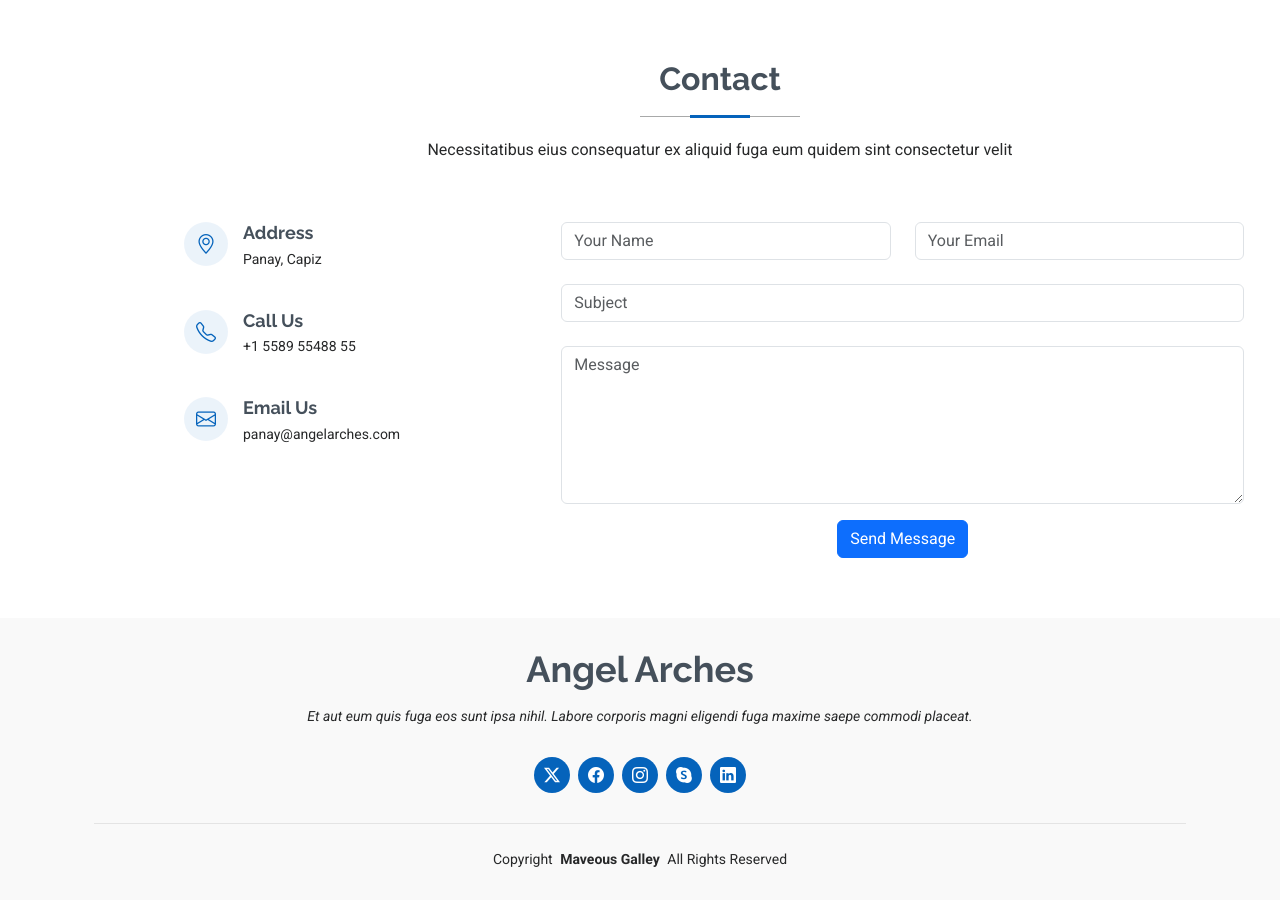
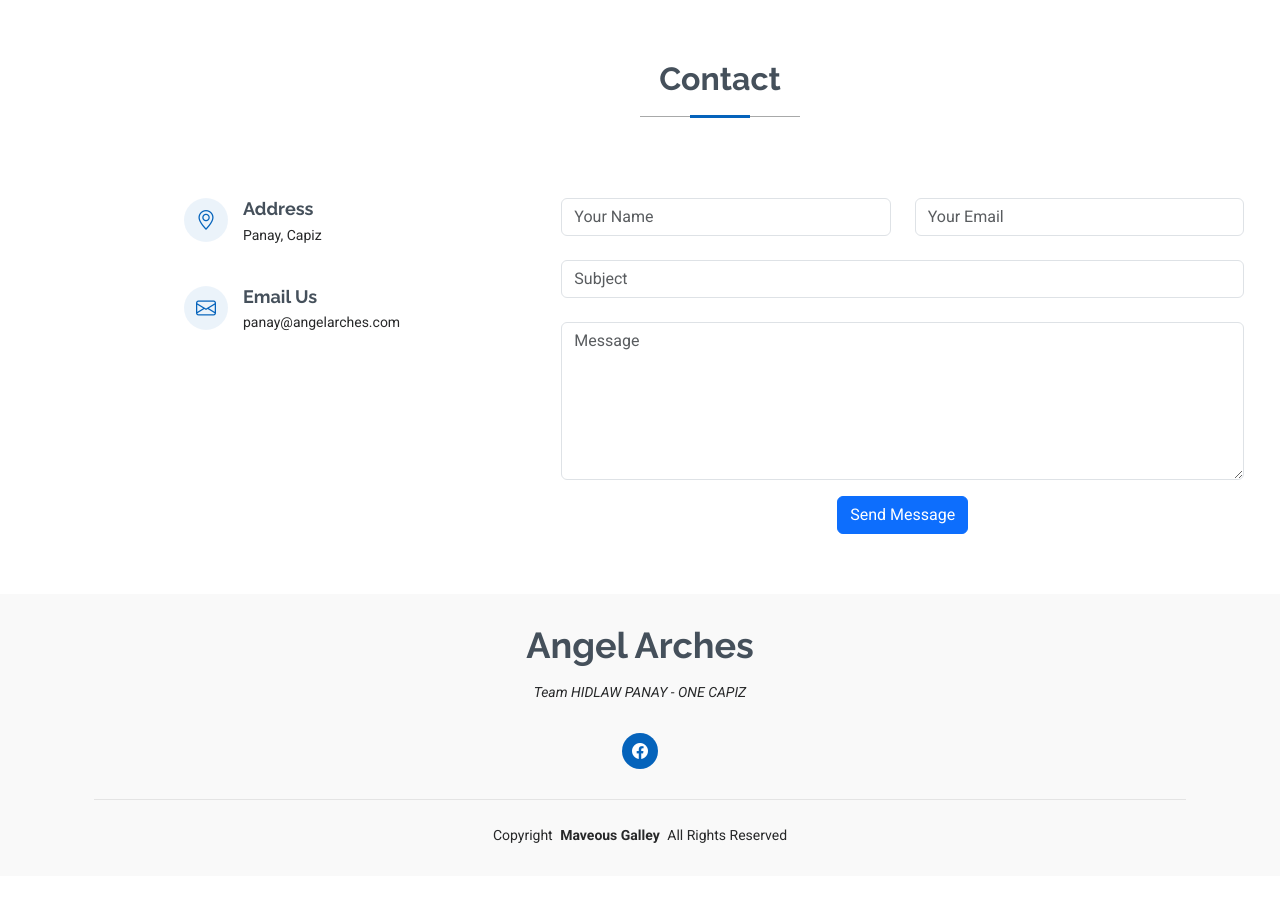
Before and after one commit to nujkram/angel-arches, a plain HTML site: page index.html in a window 1280 px wide. Shown: the part 2060-2960 px from the top of the page. After the commit the page ends 2936 px from the top, so only its background shows below. Drawn offline with Linux system fonts and the light colour scheme.

Commit message:
refactor: updated content

```diff
--- a/index.html
+++ b/index.html
@@ -184,7 +184,6 @@
       <!-- Section Title -->
       <div class="container section-title" data-aos="fade-up">
         <h2>Contact</h2>
-        <p>Necessitatibus eius consequatur ex aliquid fuga eum quidem sint consectetur velit</p>
       </div><!-- End Section Title -->
 
       <div class="container" data-aos="fade" data-aos-delay="100">
@@ -197,14 +196,6 @@
               <div>
                 <h3>Address</h3>
                 <p>Panay, Capiz</p>
-              </div>
-            </div><!-- End Info Item -->
-
-            <div class="info-item d-flex" data-aos="fade-up" data-aos-delay="300">
-              <i class="bi bi-telephone flex-shrink-0"></i>
-              <div>
-                <h3>Call Us</h3>
-                <p>+1 5589 55488 55</p>
               </div>
             </div><!-- End Info Item -->
 
@@ -252,13 +243,9 @@
   <footer id="footer" class="footer position-relative light-background">
     <div class="container">
       <h3 class="sitename">Angel Arches</h3>
-      <p>Et aut eum quis fuga eos sunt ipsa nihil. Labore corporis magni eligendi fuga maxime saepe commodi placeat.</p>
+      <p>Team HIDLAW PANAY - ONE CAPIZ</p>
       <div class="social-links d-flex justify-content-center">
-        <a href=""><i class="bi bi-twitter-x"></i></a>
-        <a href=""><i class="bi bi-facebook"></i></a>
-        <a href=""><i class="bi bi-instagram"></i></a>
-        <a href=""><i class="bi bi-skype"></i></a>
-        <a href=""><i class="bi bi-linkedin"></i></a>
+        <a href="https://www.facebook.com/AngelArchesPANAY" target="_blank"><i class="bi bi-facebook"></i></a>
       </div>
       <div class="container">
         <div class="copyright">
```
